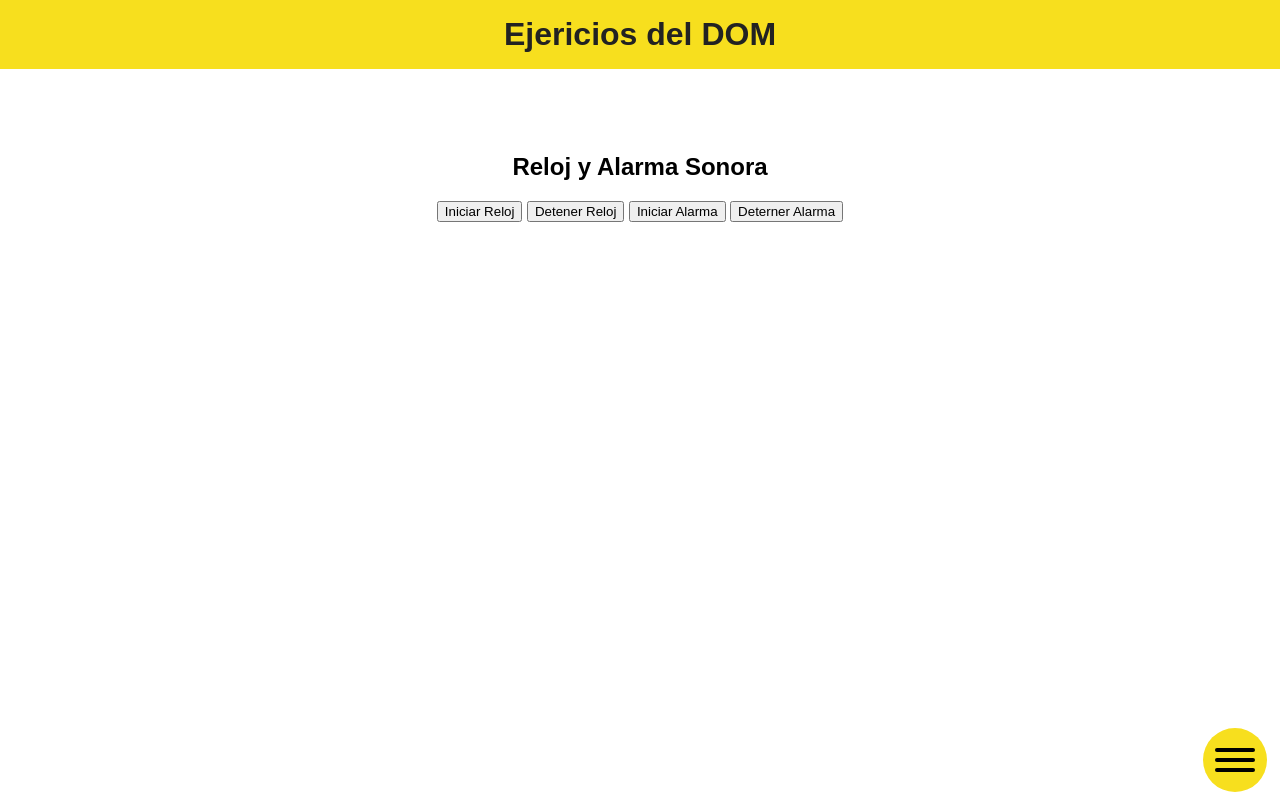
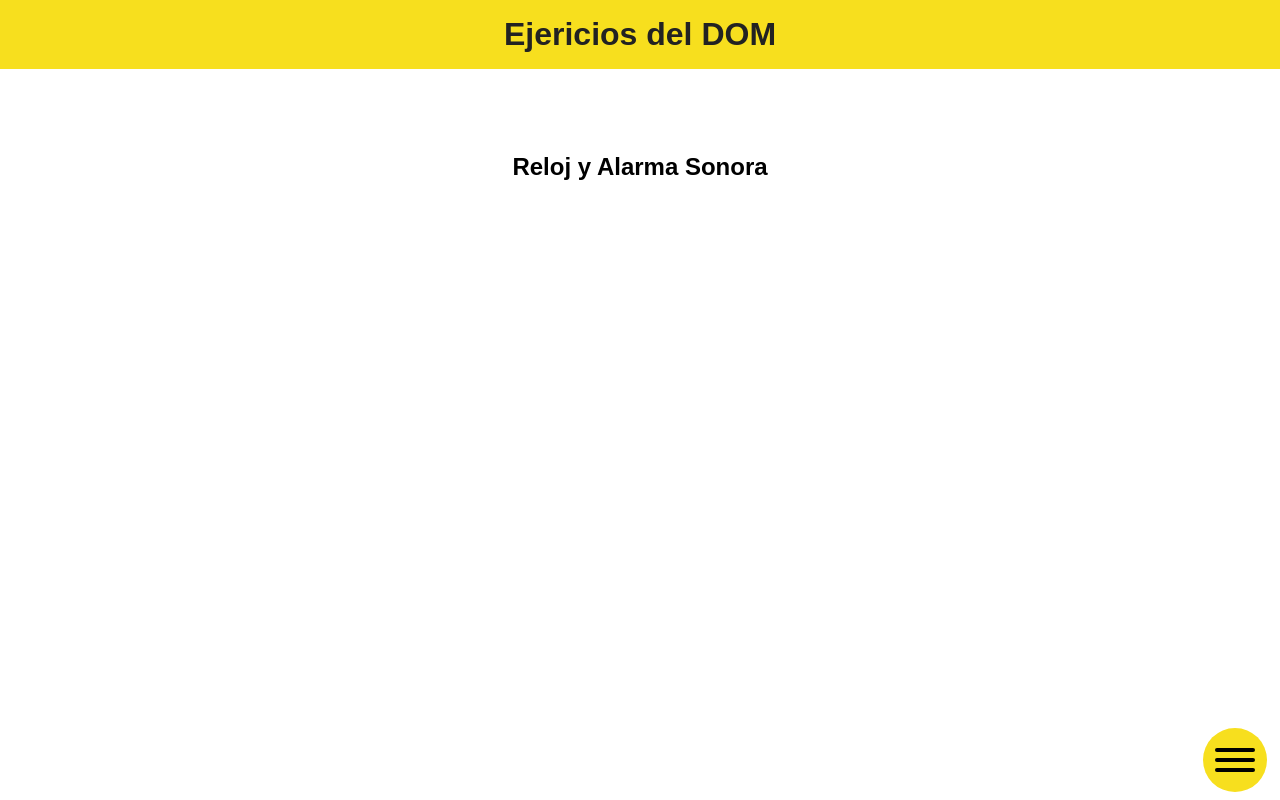
Before and after one commit to VictorRaul22/JavaScriptE, a plain HTML site: page index.html in a window 1280 px wide. Shown: the top 800 px of the page. Drawn offline with Linux system fonts and the light colour scheme.

Commit message:
Update index.html

```diff
--- a/index.html
+++ b/index.html
@@ -29,15 +29,6 @@
     <main>
         <section id="seccion1" class="section">
             <h2>Reloj y Alarma Sonora</h2>
-            <div id="reloj">
-              <h2></h2>
-            </div>
-            <div>
-              <button id="iniciarR">Iniciar Reloj</button>
-              <button id="detenerR">Detener Reloj</button>
-              <button id="iniciarA">Iniciar Alarma</button>
-              <button id="detenerA">Deterner Alarma</button>
-            </div>
 
         </section>
         <section id="seccion2" class="section">
```
